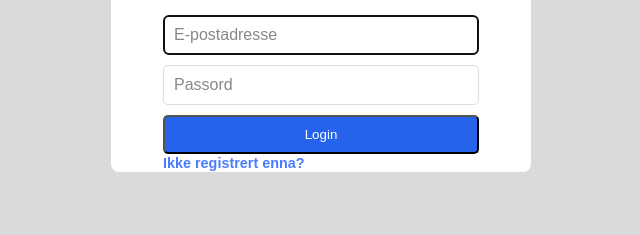
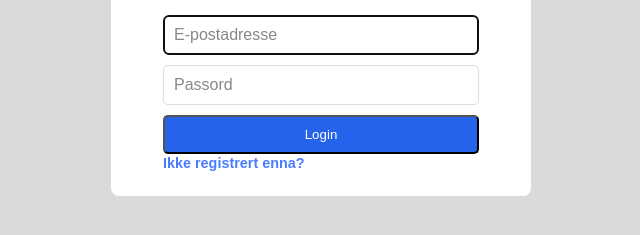
Before and after one commit to beabt05/Integrasjonsprosjekt-Gr.14, a website: page public/index.html in a window 1280 px wide. Shown: the part 151-386 px from the top of the page, without its empty margins (319-959 px from the left). Drawn offline with Linux system fonts and the light colour scheme.

Commit message:
Update auth modal layout

```diff
--- a/public/css/style.css
+++ b/public/css/style.css
@@ -74,6 +74,8 @@ li {
   margin: 0 auto;
   position: relative;
 }
+
+
 
 #contact input[type="text"], #contact input[type="email"], #contact textarea, #contact button[type="submit"] { font:400 12px/16px "Open Sans", Helvetica, Arial, sans-serif; }
 
@@ -298,16 +300,18 @@ a {
 }
 
 #authModal {
-  margin: auto;
-  margin-top: 10vh;
+  margin: 10vh auto;
   border: none;
   border-radius: 8px;
   padding: 0;
   width: min(90vw, 420px);
-  max-height: 90vh;
+  max-height: 80dvh;
   overflow-y: auto;
 }
-
+#authModal .container {
+  padding-bottom: 24px;
+  box-sizing: border-box;
+}
 #authModal::backdrop {
   background: rgba(243, 242, 242, 0.5);
 }
```
Also changed, not shown: public/index.html (+0 -1 lines).
